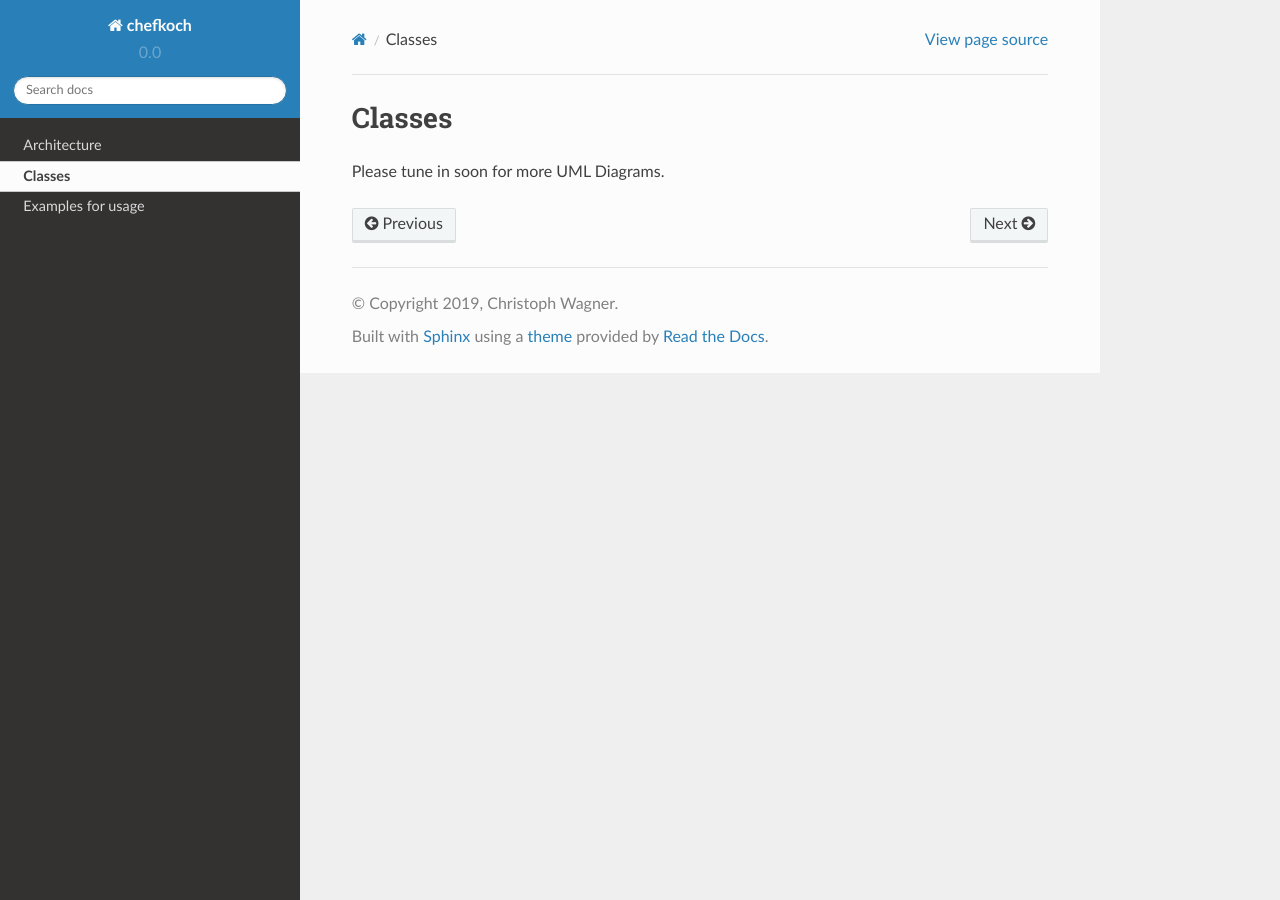
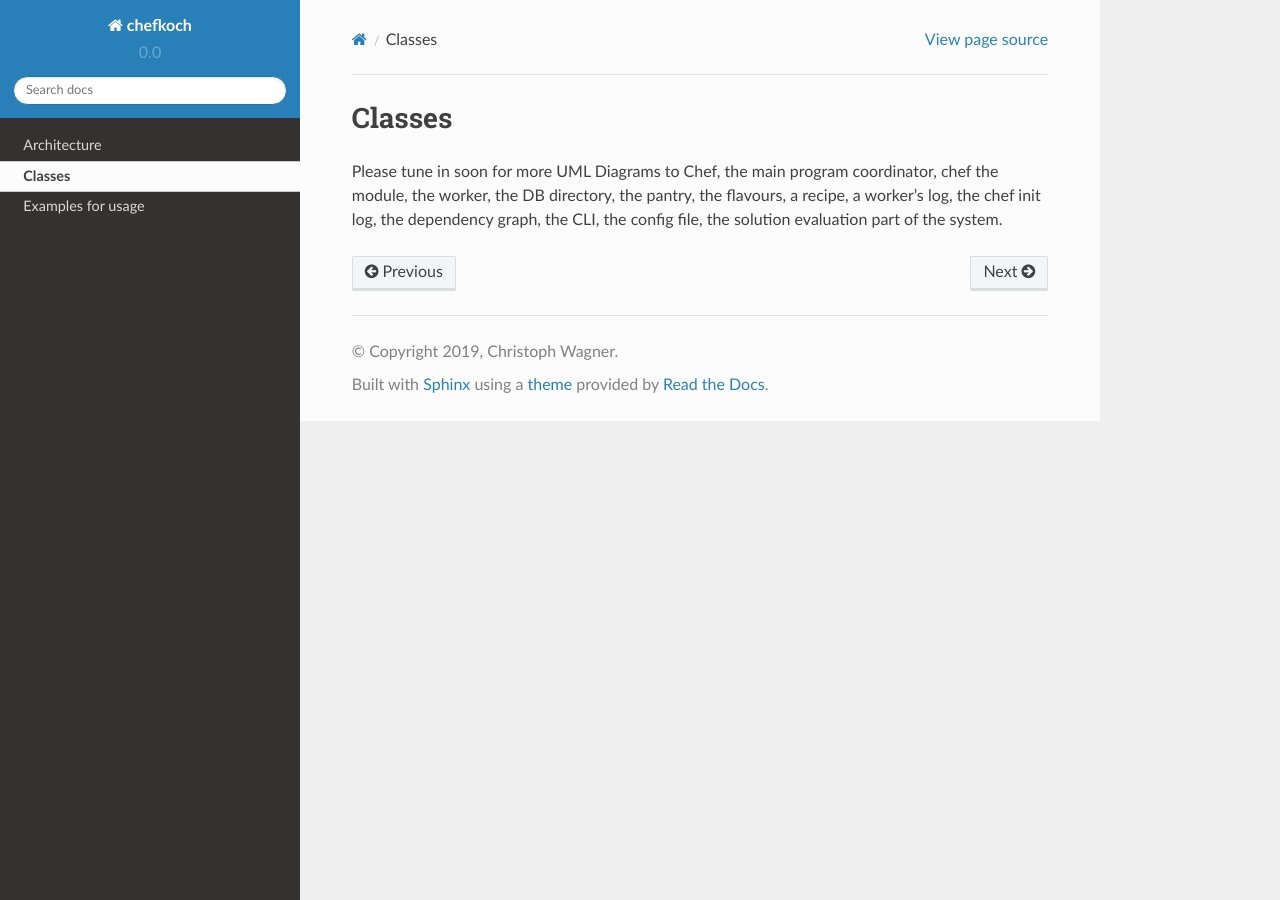
Before and after one commit to EMS-TU-Ilmenau/chefkoch, a Sphinx documentation site: the page built from doc/classes.rst, in a window 1280 px wide. Built offline with Sphinx 7.4.7 and the Read the Docs theme 2.0.0, drawn with Linux system fonts in a browser that asks for light colours.

Commit message:
changes to doc

```diff
--- a/doc/classes.rst
+++ b/doc/classes.rst
@@ -18,4 +18,6 @@
 Classes
 =======
 
-Please tune in soon for more UML Diagrams.
+Please tune in soon for more UML Diagrams to Chef, the main program coordinator, chef the module, the worker, the DB directory, the
+pantry, the flavours, a recipe, a worker's log, the chef init log, the dependency graph, the CLI, the config file, the solution
+evaluation part of the system.
```
